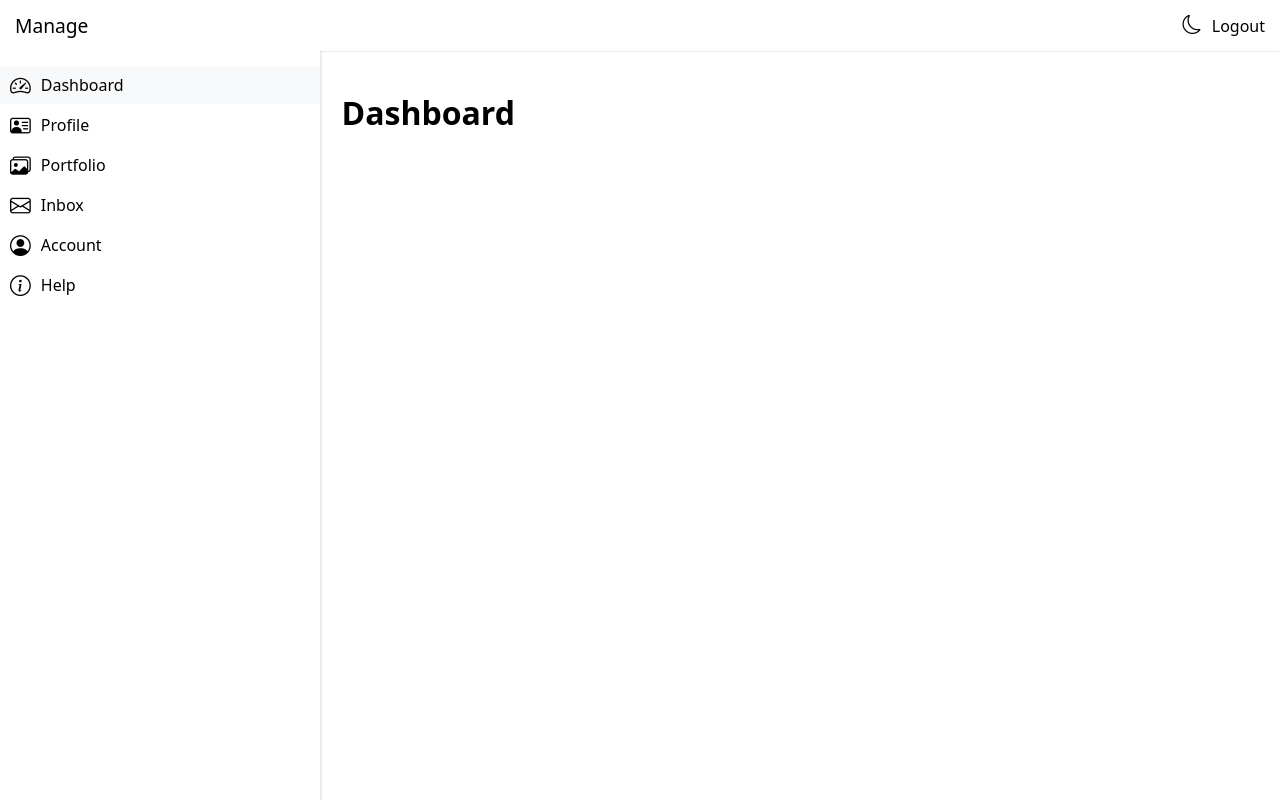
After one commit to PritamUmaiya/portfolio-builder, a Flask app: page /dashboard in a window 1280 px wide. The commit adds this page. Run offline with Flask 3, Linux system fonts and the light colour scheme; some libraries are stand-ins or nearby versions.

Commit message:
minor update

```diff
--- a/app.py
+++ b/app.py
@@ -29,8 +29,21 @@ def after_request(response):
 @app.route("/")
 def index():
     """Main Index Page"""
+    return render_template("index.html")
+
+
+@app.route("/dashboard")
+def dashboard():
+    """Dashboard Page"""
     users = db.execute("SELECT * FROM user")
-    return render_template("layout.html", user=users[0])
+    return render_template("dashboard.html", user=users[0], active_tab='dashboard')
+
+
+@app.route("/profile/manage")
+def profile():
+    """Profile Page"""
+    users = db.execute("SELECT * FROM user")
+    return render_template("profile.html", user=users[0], active_tab='profile')
 
 
 if __name__ == "__main__":
--- a/static/css/styles.css
+++ b/static/css/styles.css
@@ -89,6 +89,7 @@ main {
     text-decoration: none;
     color: var(--text);
     padding: 5px 10px;
+    margin-bottom: 2px;
 }
 
 .sidenav-link:hover {
@@ -106,7 +107,7 @@ main {
     .sidenav-link .bi {
         font-size: 1.3rem;
     }
-    .sidenav-link:hover {
+    .sidenav-link:hover, .sidenav-link.active {
         color: var(--text);
         background-color: var(--bg-body-tertiary);
     }
--- /dev/null
+++ b/templates/dashboard.html
@@ -0,0 +1,9 @@
+{% extends 'layout.html' %}
+
+{% block title %}
+    Dashboard
+{% endblock %}
+
+{% block main %}
+    <h1>Dashboard</h1>
+{% endblock %}
--- a/templates/layout.html
+++ b/templates/layout.html
@@ -29,37 +29,37 @@
     <nav class="sidenav" id="sideNav">
         <ul>
             <li>
-                <a href="/dashboard" title="Dashboard" class="sidenav-link">
+                <a href="/dashboard" title="Dashboard" class="sidenav-link {% if active_tab == 'dashboard' %}active{% endif %}">
                     <i class="bi bi-speedometer2 d-sm-none"></i>
                     <span>Dashboard</span>
                 </a>
             </li>
             <li>
-                <a href="/profile/manage" title="Profile" class="sidenav-link">
+                <a href="/profile/manage" title="Profile" class="sidenav-link {% if active_tab == 'profile' %}active{% endif %}">
                     <i class="bi bi-person-vcard d-sm-none"></i>
                     <span>Profile</span>
                 </a>
             </li>
             <li>
-                <a href="/portfolio/manage" title="Portfolio" class="sidenav-link">
+                <a href="/portfolio/manage" title="Portfolio" class="sidenav-link {% if active_tab == 'portfolio' %}active{% endif %}">
                     <i class="bi bi-images d-sm-none"></i>
                     <span>Portfolio</span>
                 </a>
             </li>
             <li>
-                <a href="/inbox" title="Inbox" class="sidenav-link">
+                <a href="/inbox" title="Inbox" class="sidenav-link {% if active_tab == 'inbox' %}active{% endif %}">
                     <i class="bi bi-envelope d-sm-none"></i>
                     <span>Inbox</span>
                 </a>
             </li>
             <li>
-                <a href="/account" title="Account" class="sidenav-link">
+                <a href="/account" title="Account" class="sidenav-link {% if active_tab == 'account' %}active{% endif %}">
                     <i class="bi bi-person-circle d-sm-none"></i>
                     <span>Account</span>
                 </a>
             </li>
             <li>
-                <a href="/help" title="Help" class="sidenav-link">
+                <a href="/help" title="Help" class="sidenav-link {% if active_tab == 'help' %}active{% endif %}">
                     <i class="bi bi-info-circle d-sm-none"></i>
                     <span>Help</span>
                 </a>
@@ -76,7 +76,7 @@
 
     <!--Main page content-->
     <main>
-        <h1>Main</h1>
+        {% block main %}{% endblock %}
     </main>
 
     <script src="/static/js/main.js"></script>
```
Also changed, not shown: templates/profile.html (added, +9 -0 lines).
